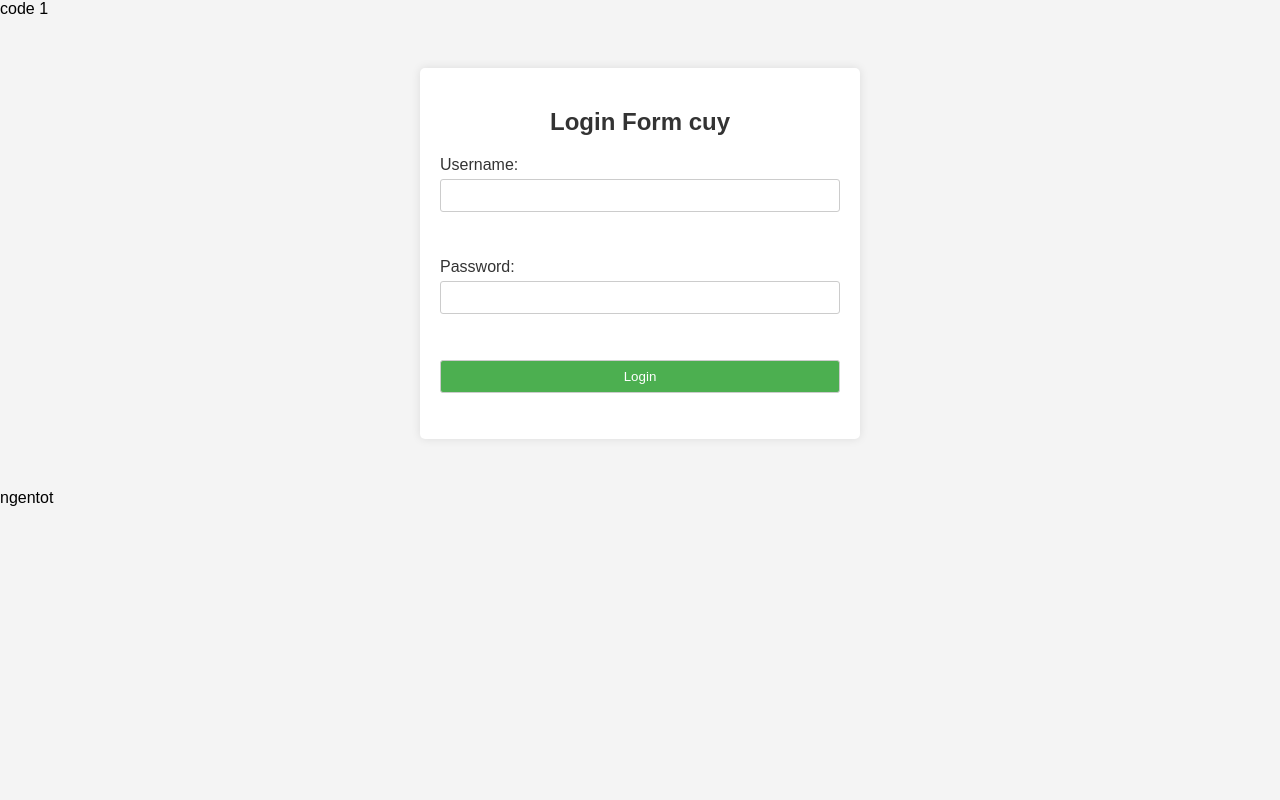
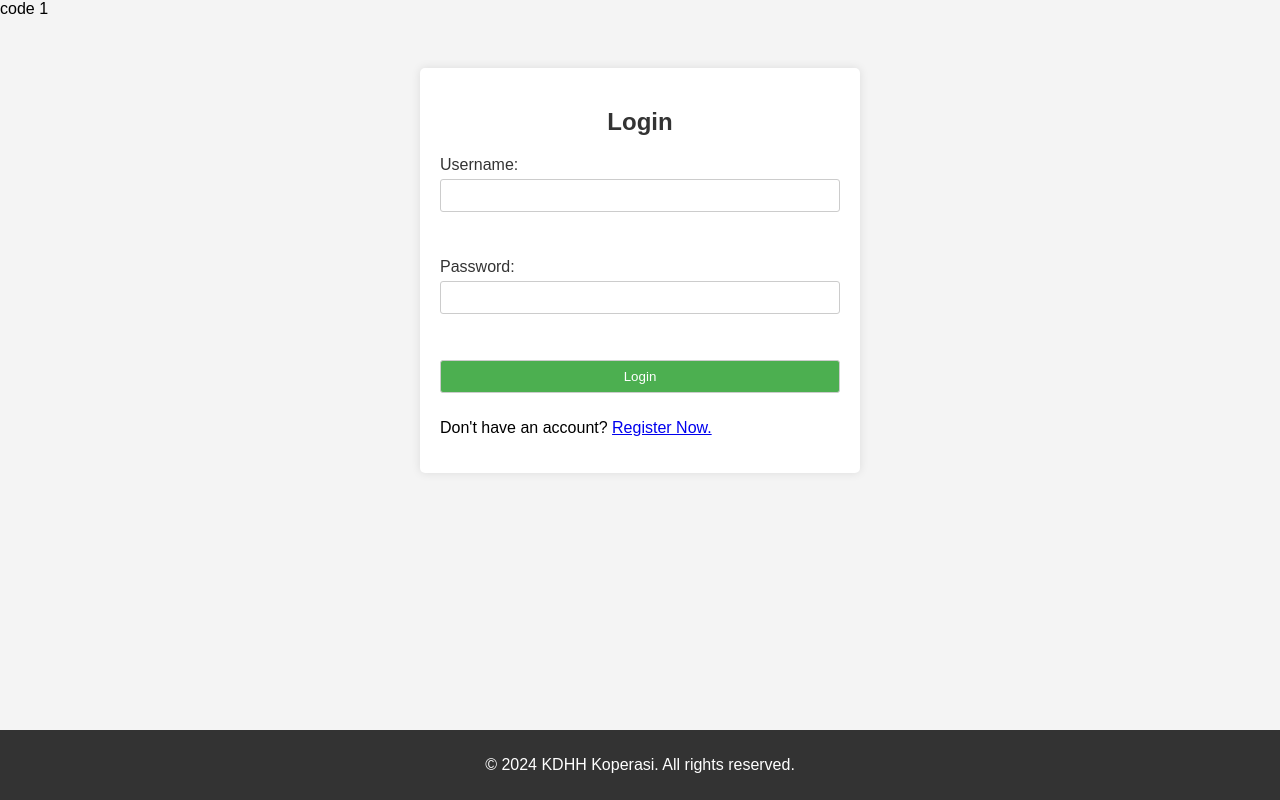
Before and after one commit to QQUway/WPUTSLecture, a PHP site: page / in a window 1280 px wide. Run offline with PHP 8.4, Linux system fonts and the light colour scheme.

Commit message:
updated navbar and footer components

```diff
--- a/index.php
+++ b/index.php
@@ -9,12 +9,12 @@ include("connect.php");
     <meta name="viewport" content="width=device-width, initial-scale=1.0">
     <title>Login Form</title>
     <link rel="stylesheet" type="text/css" href="resource/css/style.css">
+    <link rel="stylesheet" type="text/css" href="resource/css/navbar-footer.css">
 </head>
 
 <body>
-
     <div class="login-container">
-        <h2>Login Form cuy</h2>
+        <h2>Login</h2>
         <form name="form" action="login.php" method="post">
             <label for="username">Username:</label>
             <input type="text" id="user" name="username" required></br></br>
@@ -24,9 +24,12 @@ include("connect.php");
             </br></br>
             <input type="submit" id="btn" value="Login" name="submit">
         </form>
+        <p>Don't have an account? <a href="#">Register Now.</a></p>
     </div>
 
-    ngentot
+    <div class="footer">
+        <p>&copy; 2024 KDHH Koperasi. All rights reserved.</p>
+    </div>
 
 </body>
 
--- /dev/null
+++ b/resource/css/navbar-footer.css
@@ -0,0 +1,29 @@
+.navbar {
+    overflow: hidden;
+    background-color: #333;
+}
+
+.navbar a {
+    float: left;
+    display: block;
+    color: #f2f2f2;
+    text-align: center;
+    padding: 14px 20px;
+    text-decoration: none;
+}
+
+.navbar a:hover {
+    background-color: #ddd;
+    color: black;
+}
+
+.footer {
+    position: absolute;
+    left: 0;
+    bottom: 0;
+    width: 100%;
+    background-color: #333;
+    color: white;
+    text-align: center;
+    padding: 10px 0;
+}
```
Also changed, not shown: navbar-footer.php (+1 -30 lines).
